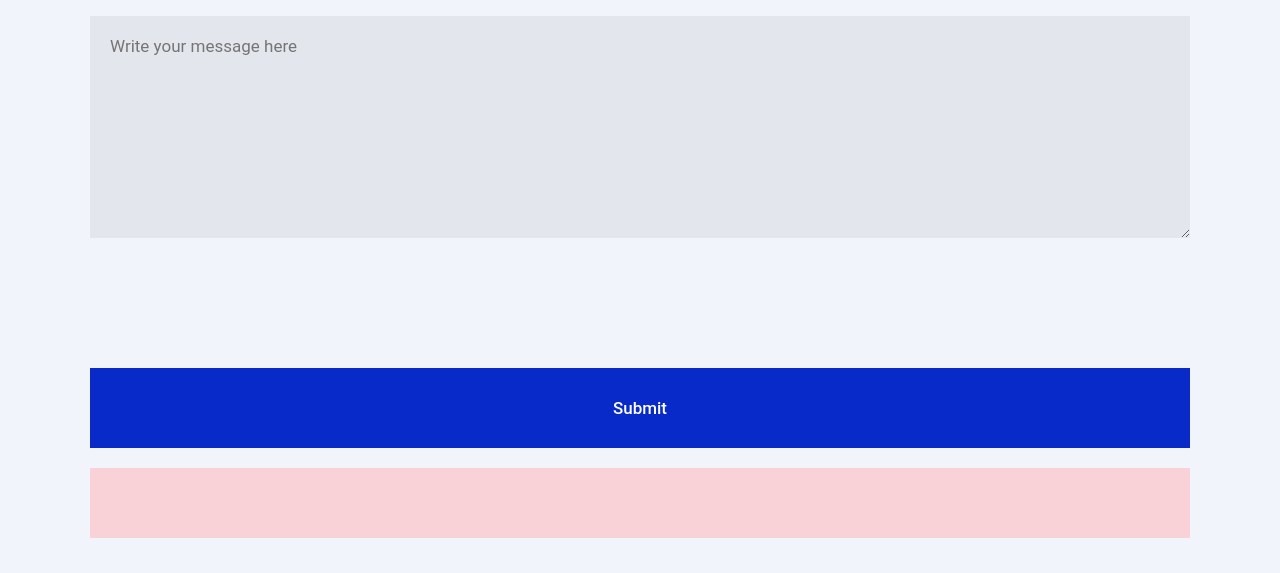
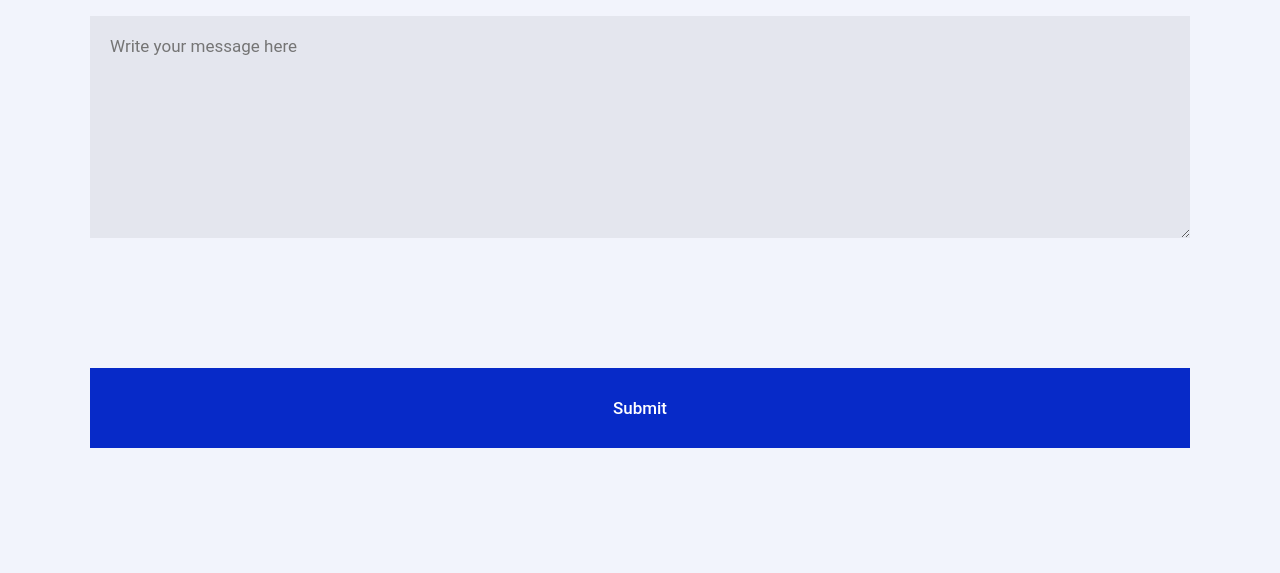
Before and after one commit to SwaeZi/Project-1-Circle, a plain HTML site: page contact.html in a window 1280 px wide. Shown: the part 633-1206 px from the top of the page. Drawn offline with Linux system fonts and the light colour scheme.

Commit message:
fix minor mistakes

```diff
--- a/assets/css/contact-style.css
+++ b/assets/css/contact-style.css
@@ -485,17 +485,6 @@ h6 {
         font-size: 17px;
     }
 
-    #message2 {
-        height: 40px;
-        padding: 15px 30px;
-        background-color: #ffa2a26a;
-        display: flex;
-        justify-content: center;
-        align-items: center;
-        text-align: center;
-    }
-
-
     /*Footer Section*/
 
     #footer {
```
